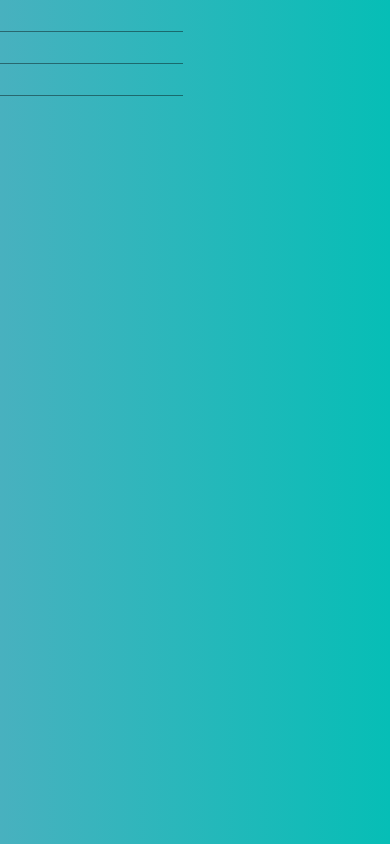
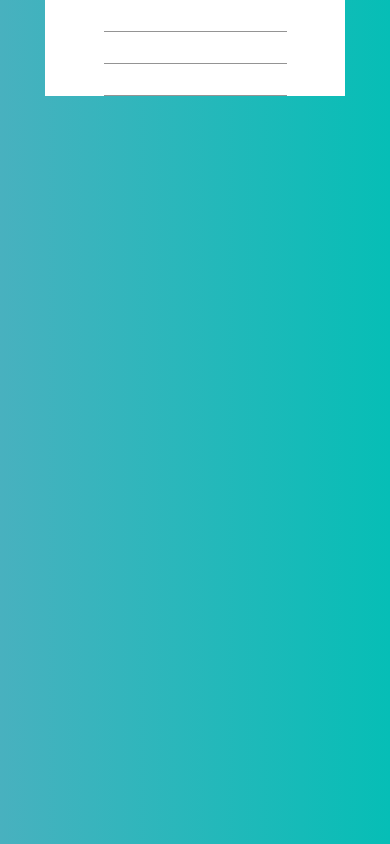
Before and after one commit to zachwhitedev/mk-challenge, a React (Create React App) app: page / in a window 390 px wide. Built offline with nearby package versions, Linux system fonts and the light colour scheme.

Commit message:
some personal styling and very simple media query

```diff
--- a/src/components/Form.js
+++ b/src/components/Form.js
@@ -20,7 +20,7 @@ class Form extends React.Component {
   render() {
 
     return (
-      <div>
+      <div className='form'>
           <TextField /><br></br>
           <TextField /><br></br>
           <TextField /><br></br>
--- a/src/css/App/App.css
+++ b/src/css/App/App.css
@@ -1 +1,13 @@
-/* No CSS *//*# sourceMappingURL=App.css.map */
+.form {
+  text-align: center;
+  margin: 0 auto;
+  width: 600px;
+  background-color: white;
+}
+
+@media (max-width: 600px) {
+  .form {
+    width: 300px;
+  }
+}
+/*# sourceMappingURL=App.css.map */
--- /dev/null
+++ b/src/css/App/App.scss
@@ -0,0 +1,12 @@
+.form {
+    text-align: center;
+    margin: 0 auto;
+    width: 600px;
+    background-color: white;
+}
+
+@media(max-width: 600px){
+    .form {
+        width: 300px;
+    }
+}
```
Also changed, not shown: 1 other file (tests, documents, lock files or other folders).
